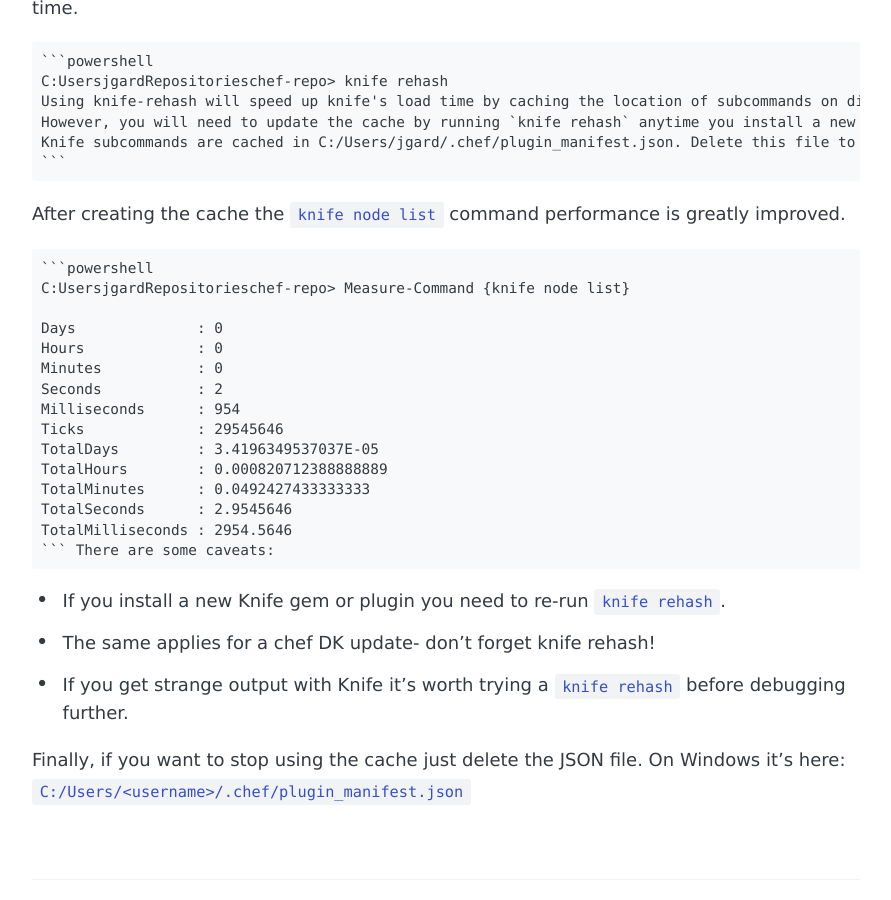
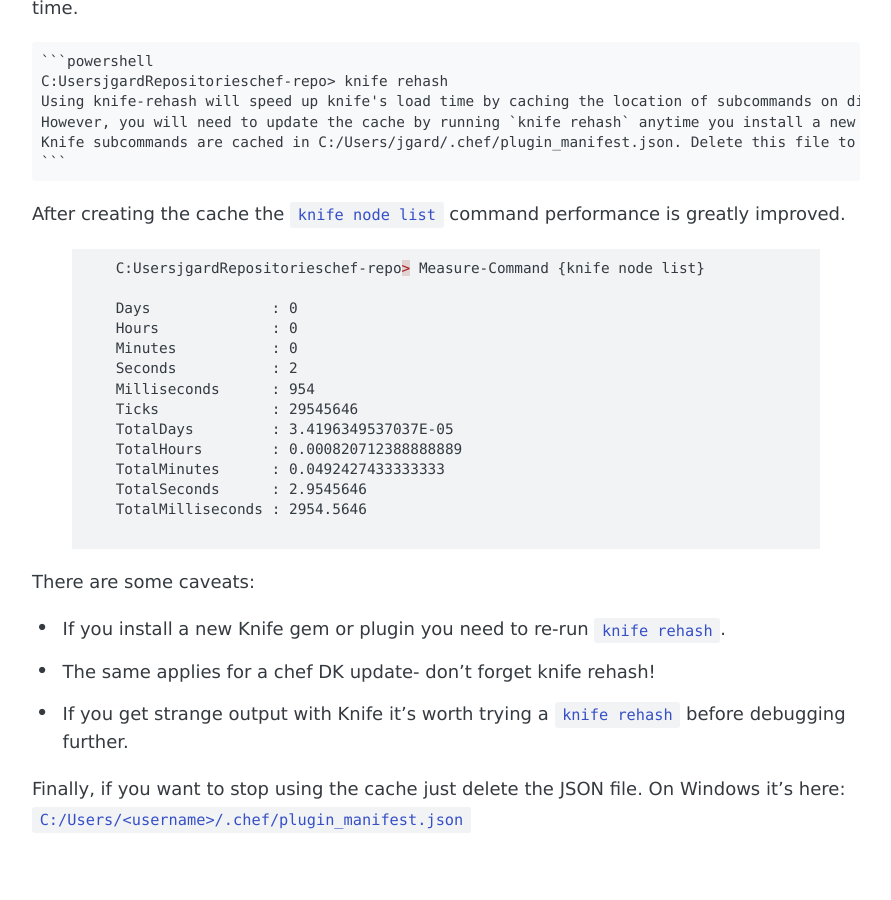
Before and after one commit to grdnrio/grdnrio-blog, a Jekyll site: the page built from _posts/2016-10-07-slow-knife-speed-up-with-knife-rehash.markdown, in a window 1280 px wide and 900 px high, scrolled down 1218 px. Shown: the whole window, without its empty margins (194-1085 px from the left). Built offline with Jekyll 4.4.1, drawn with Linux system fonts in a browser that asks for light colours; some web fonts are replaced; comment, search, counter and statistics services are not loaded.

Commit message:
code highlighting

````diff
--- a/_posts/2016-10-07-slow-knife-speed-up-with-knife-rehash.markdown
+++ b/_posts/2016-10-07-slow-knife-speed-up-with-knife-rehash.markdown
@@ -45,7 +45,7 @@ Using `knife rehash` we can create a cache of the local knife sub commands on di
 
 After creating the cache the `knife node list` command performance is greatly improved.
 
-    ```powershell
+    {% highlight powershell %}
     C:UsersjgardRepositorieschef-repo> Measure-Command {knife node list}
 
     Days              : 0
@@ -59,7 +59,8 @@ After creating the cache the `knife node list` command performance is greatly im
     TotalMinutes      : 0.0492427433333333
     TotalSeconds      : 2.9545646
     TotalMilliseconds : 2954.5646
-    ```
+    {% endhighlight %}
+
 There are some caveats:
 
   * If you install a new Knife gem or plugin you need to re-run `knife rehash`.
````
